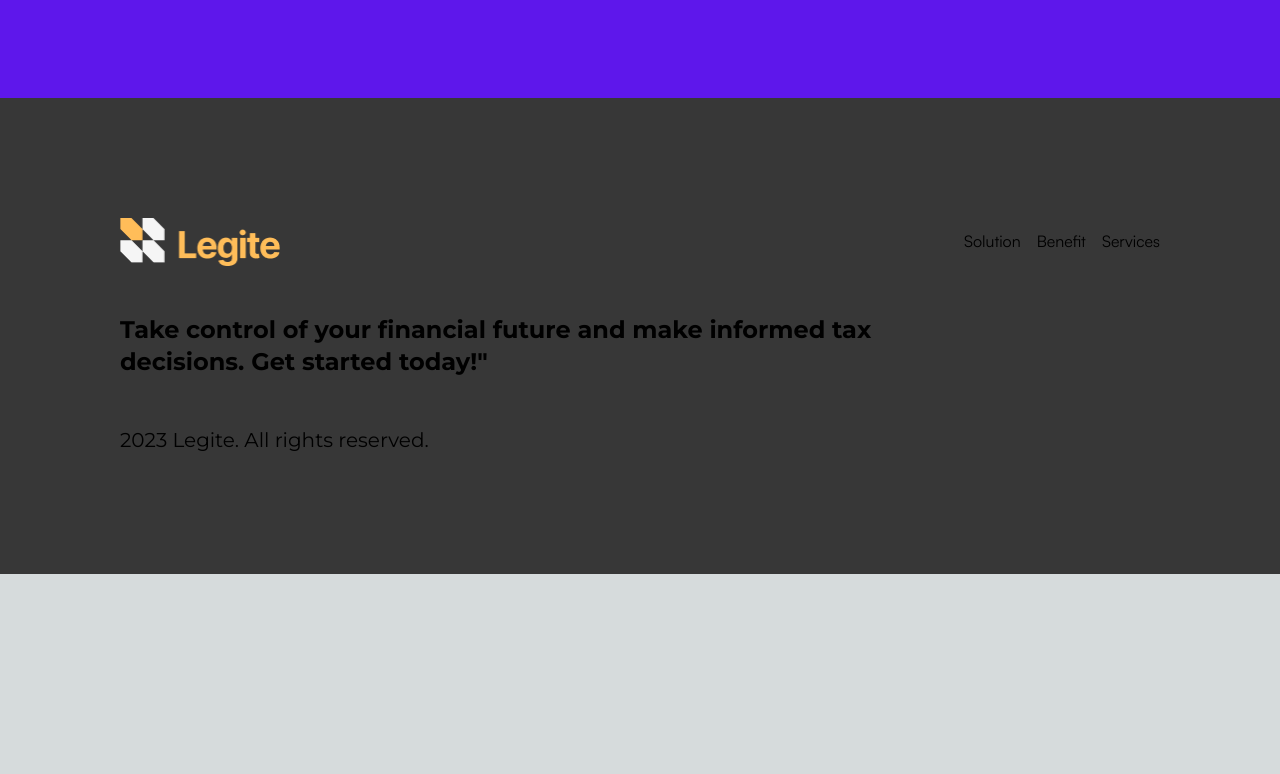
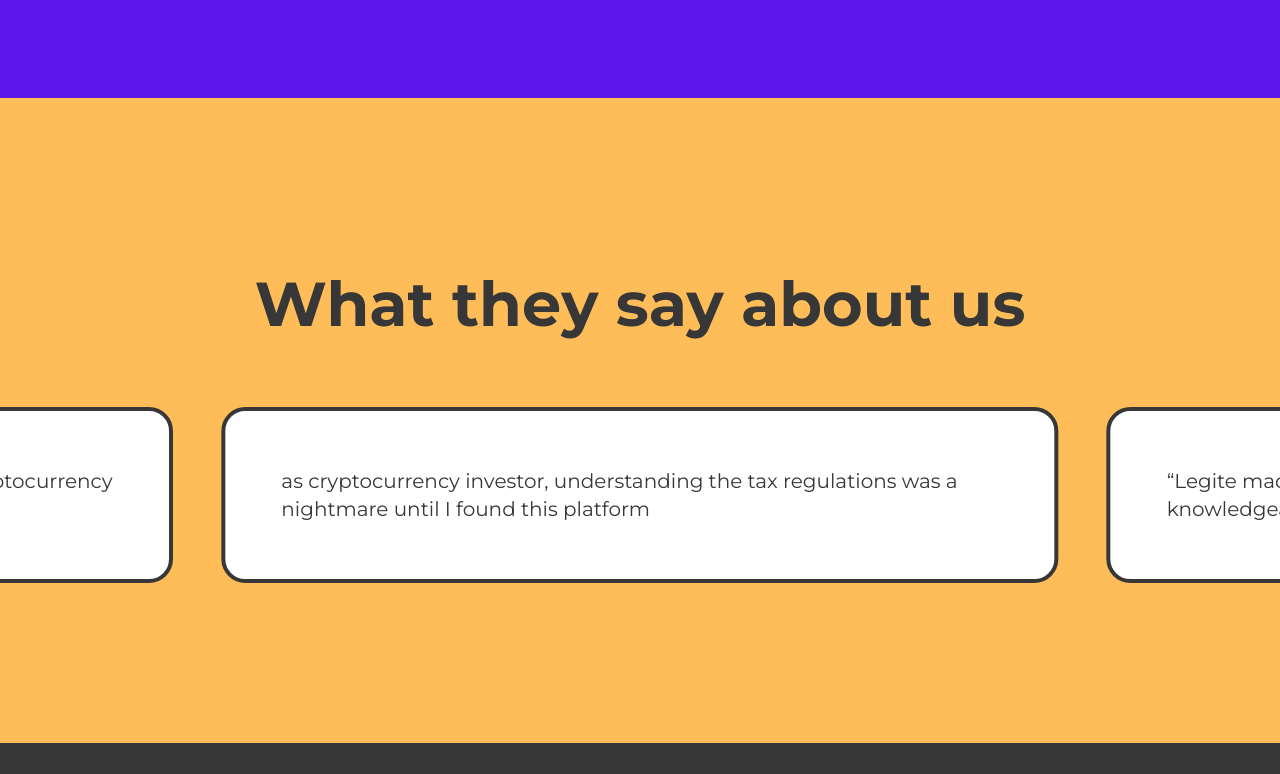
Before and after one commit to jamalakbara/legit-next, a Next.js app: page / in a window 1280 px wide. Shown: the part 3806-4580 px from the top of the page. Before the commit the page ends 4380 px from the top, so only its background shows below. Built offline with nearby package versions, Linux system fonts and the light colour scheme.

Commit message:
add review

```diff
--- a/src/app/page.js
+++ b/src/app/page.js
@@ -2,6 +2,7 @@
 import Card from '@/components/Card/card';
 import Heading from '@/components/Heading/heading';
 import Paragraph from '@/components/Paragraph/paragraph';
+import SliderAlt from '@/components/Slider Alt/sliderAlt';
 import Slider from '@/components/Slider/slider'
 import Image from 'next/image';
 
@@ -47,6 +48,21 @@ const cards_why = [
     },
     heading: 'Expertise',
     desc: 'With team of experienced tax accountants who are familiar with cryptocurrency taxation'
+  },
+]
+
+const cards_reviews = [
+  {
+    desc: 'as cryptocurrency investor, understanding the tax regulations was a nightmare until I found this platform'
+  },
+  {
+    desc: '“Legite made filing my cryptocurrency taxes a breeze. They were knowledgeable, helpful, and affordable."'
+  },
+  {
+    desc: 'Legite helped me save a lot of money on my cryptocurrency taxes. They were thorough and efficient.'
+  },
+  {
+    desc: '“Legite has been an absolute game-changer for me as a cryptocurrency investor.”'
   },
 ]
 
@@ -134,6 +150,16 @@ export default function Home() {
           <Image src="/img/why-1.png" alt="why bg" width={160} height={100} />
         </div>
       </section>
+
+      {/* Review */}
+
+      <section className="flex flex-col gap-14 items-center justify-center py-40 bg-figma-yellow">
+        <Heading>
+          What they say about us
+        </Heading>
+
+        <SliderAlt sliderItems={cards_reviews} />
+      </section>
     </>
   )
 }
--- a/src/components/Card/card.js
+++ b/src/components/Card/card.js
@@ -1,9 +1,9 @@
 import Image from "next/image"
 import Paragraph from "../Paragraph/paragraph"
 
-const Card = ({img, heading, desc, number}) => {
+const Card = ({img, heading, desc, number, className}) => {
   return (
-    <div className="text-figma-black p-14 flex flex-col gap-8 bg-white rounded-3xl relative flex-1">
+    <div className={`text-figma-black p-14 flex flex-col gap-8 bg-white rounded-3xl relative flex-1 ${className}`}>
       {
         img && (
           <Image src={img.src} alt={img.alt} width={46} height={46} />
--- /dev/null
+++ b/src/components/Slider Alt/sliderAlt.js
@@ -0,0 +1,27 @@
+import { useKeenSlider } from "keen-slider/react"
+import "keen-slider/keen-slider.min.css"
+import Card from "../Card/card"
+
+const SliderAlt = ({sliderItems}) => {
+  const [sliderRef] = useKeenSlider({
+    loop: true,
+    mode: "free",
+    slides: { origin: "center", perView: 1.5, spacing: 48 },
+    range: {
+      min: -5,
+      max: 5,
+    },
+  })
+
+  return (
+    <div ref={sliderRef} className="keen-slider">
+      {
+        sliderItems.map((item, index) => (
+          <Card key={index} desc={item.desc} className={`keen-slider__slide number-slide${index} border-4 border-figma-black`} />
+        ))
+      }
+    </div>
+  )
+}
+
+export default SliderAlt
```
